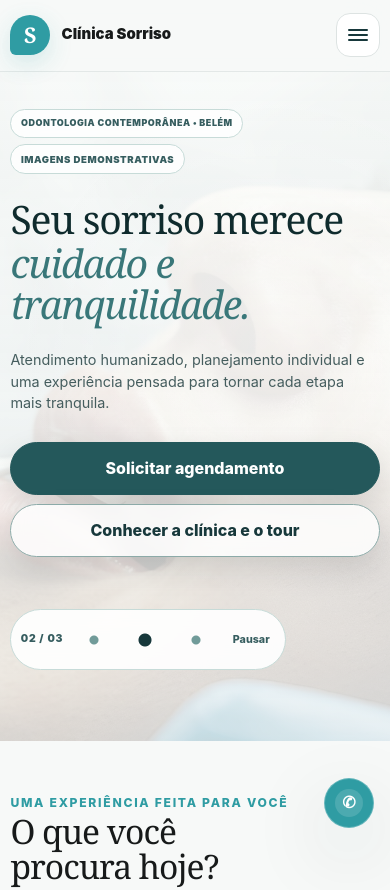
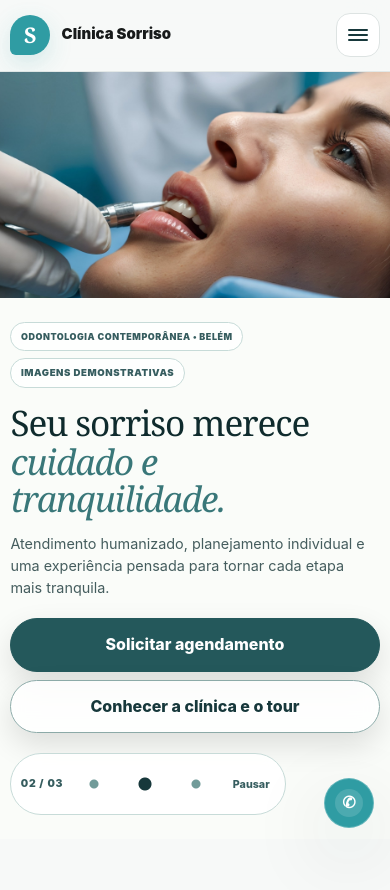
Before and after one commit to mandresoeiro/Clinica-Sorriso, a React (Vite) app: page / in a window 390 px wide. Shown: the top 890 px of the page. Built offline with nearby package versions, Linux system fonts and the light colour scheme.

Commit message:
fix: show unobscured hero photos on mobile

```diff
--- a/src/pages/Home.css
+++ b/src/pages/Home.css
@@ -80,3 +80,22 @@
 @media (max-width: 1100px) { .hero__tour-peek { display: none; } }
 @media (max-width: 900px) { .home-page .home-start__grid { grid-template-columns: 1fr; } }
 @media (prefers-reduced-motion: reduce) { .home-reading-progress { display: none; } .home-page .hero::after { display: none; } .hero__tour-peek { transform: none; } }
+
+/* On small screens, keep photos unobscured and text on its own light surface. */
+@media (max-width: 700px) {
+  .home-page .hero { background: #fafcf9; min-height: 0; }
+  .home-page .hero__slides { bottom: auto; height: clamp(210px, 58vw, 310px); }
+  .home-page .hero__slides img { filter: none; transform: none; object-position: center 42% !important; }
+  .home-page .hero__overlay, .home-page .hero::after { display: none; }
+  .home-page .hero__content {
+    min-height: 0;
+    padding-top: calc(clamp(210px, 58vw, 310px) + 1.5rem);
+    padding-bottom: 1.5rem;
+    gap: 1rem;
+  }
+  .home-page .hero__copy { gap: 1rem; max-width: 100%; }
+  .home-page .hero h1 { font-size: clamp(2.2rem, 8vw, 3.2rem); max-width: 18ch; }
+  .home-page .hero__copy p { max-width: 46ch; }
+  .home-page .hero__footer { margin-top: 0; padding-top: .25rem; }
+  .home-page .hero__slider-ui { max-width: 100%; }
+}
```
